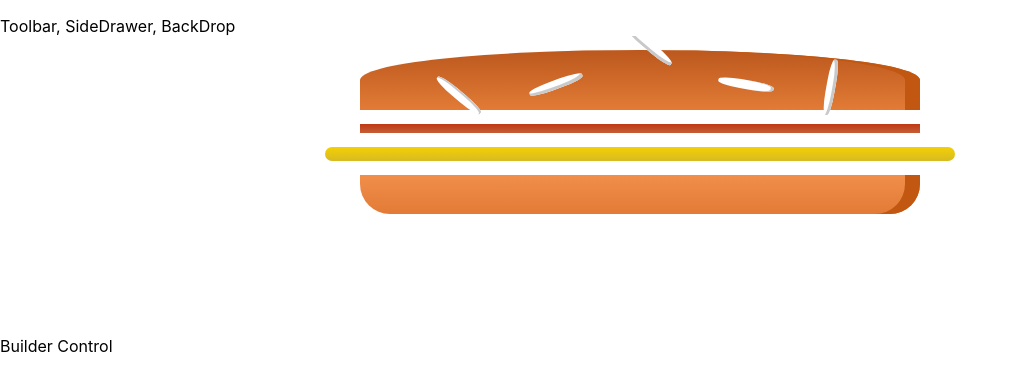
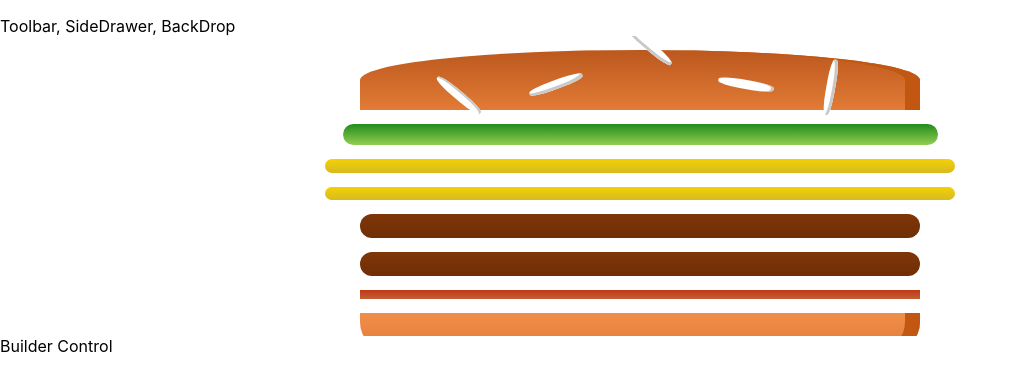
Before and after one commit to xionger/react_web, a React app in the folder burger-builder/: page / in a window 1280 px wide. Shown: the top 390 px of the page, without its empty margins (0-1018 px from the left). Built offline with nearby package versions, Linux system fonts and the light colour scheme.

Commit message:
8.129 add dynamic ingredients

```diff
--- a/burger-builder/src/components/Burger/Burger.js
+++ b/burger-builder/src/components/Burger/Burger.js
@@ -1,13 +1,19 @@
 import React from 'react';
 import BugerIngredient from './BurgerIngredient/BurgerIngredient';
 import './Burger.css';
+import BurgerIngredient from './BurgerIngredient/BurgerIngredient';
 
 const burger = (props) => {
+    const tsIngredients = Object.keys(props.ingredients)
+        .map(igKey => {
+            return [...Array(props.ingredients[igKey])].map((_, i) => {
+                return <BurgerIngredient key={igKey + i} type={igKey} />;
+            });
+        });
     return (
         <div className="Burger">
             <BugerIngredient type="bread-top" />
-            <BugerIngredient type="bacon" />
-            <BugerIngredient type="cheese" />
+            {tsIngredients}
             <BugerIngredient type="bread-bottom" />
         </div>
     );
--- a/burger-builder/src/containers/BurgerBuilder/BuigerBuilder.js
+++ b/burger-builder/src/containers/BurgerBuilder/BuigerBuilder.js
@@ -3,10 +3,20 @@
 import Aux from '../../hoc/Aux';
 
 class BurgerBuilder extends Component {
+
+    state = {
+        ingredients: {
+            salad: 1,
+            cheese: 2,
+            meat: 2,
+            bacon: 1
+        }
+    };
+
     render() {
         return (
             <Aux>
-                <Burger />
+                <Burger ingredients={this.state.ingredients}/>
                 <div>Builder Control</div>
             </Aux>
         );
```
